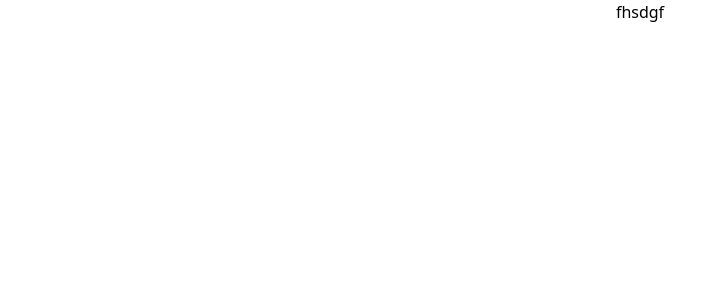
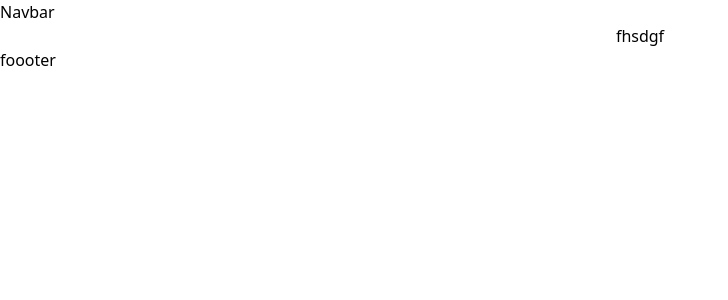
Before and after one commit to Mridul2820/krypt-web3, a React (Vite) app in the folder client/: page / in a window 1280 px wide. Shown: the top 300 px of the page, without its empty margins (0-728 px from the left). Built offline with nearby package versions, Linux system fonts and the light colour scheme.

Commit message:
base components create

```diff
--- a/client/src/App.jsx
+++ b/client/src/App.jsx
@@ -1,9 +1,13 @@
 import React from 'react'
+import Footer from './components/Footer'
+import NavBar from './components/NavBar'
 
 const App = () => {
     return (
         <div>
+            <NavBar />
             <h1 className="text-center">fhsdgf</h1>
+            <Footer />
         </div>
     )
 }
--- /dev/null
+++ b/client/src/components/Footer.jsx
@@ -0,0 +1,11 @@
+import React from 'react'
+
+const Footer = () => {
+    return (
+        <div>
+            foooter
+        </div>
+    )
+}
+
+export default Footer
--- /dev/null
+++ b/client/src/components/Loader.jsx
@@ -0,0 +1,11 @@
+import React from 'react'
+
+const Loader = () => {
+    return (
+        <div>
+            Loader
+        </div>
+    )
+}
+
+export default Loader
--- /dev/null
+++ b/client/src/components/NavBar.jsx
@@ -0,0 +1,11 @@
+import React from 'react'
+
+const NavBar = () => {
+    return (
+        <div>
+            <h1>Navbar</h1>
+        </div>
+    )
+}
+
+export default NavBar
--- /dev/null
+++ b/client/src/components/Services.jsx
@@ -0,0 +1,11 @@
+import React from 'react'
+
+const Services = () => {
+    return (
+        <div>
+            Services
+        </div>
+    )
+}
+
+export default Services
--- /dev/null
+++ b/client/src/components/Transaction.jsx
@@ -0,0 +1,11 @@
+import React from 'react'
+
+const Transaction = () => {
+    return (
+        <div>
+            Transaction
+        </div>
+    )
+}
+
+export default Transaction
--- /dev/null
+++ b/client/src/components/Wellcome.jsx
@@ -0,0 +1,11 @@
+import React from 'react'
+
+const Wellcome = () => {
+    return (
+        <div>
+            Wellcome
+        </div>
+    )
+}
+
+export default Wellcome
```
